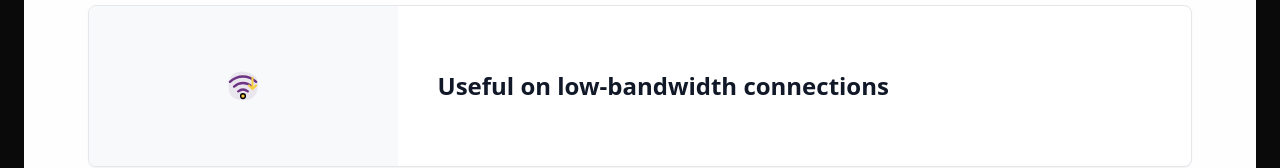
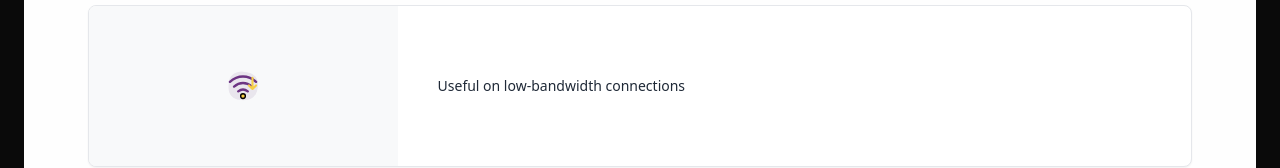
Before and after one commit to studybuddydevelopers/study-buddy-v2, a Next.js app: page /about-us in a window 1280 px wide. Shown: the part 642-810 px from the top of the page. Built offline with nearby package versions, Linux system fonts and the light colour scheme; no server answers.

Commit message:
style(about-us): adjust heading styles for better readability
Changed the heading size and font weight to improve the visual hierarchy.

This adjustment aims to enhance the overall user experience on the About Us page.

```diff
--- a/app/about-us/page.tsx
+++ b/app/about-us/page.tsx
@@ -164,7 +164,7 @@ export default function AboutUsPage() {
                     <StudyBuddyIcon name={icon} size={38} />
                   </div>
                   <div className="flex flex-1 items-center px-6 py-7 sm:px-10">
-                    <h3 className="text-xl font-bold leading-snug text-gray-900 sm:text-2xl">
+                    <h3 className="text-sm font-medium leading-relaxed text-gray-800">
                       {label}
                     </h3>
                   </div>
```
